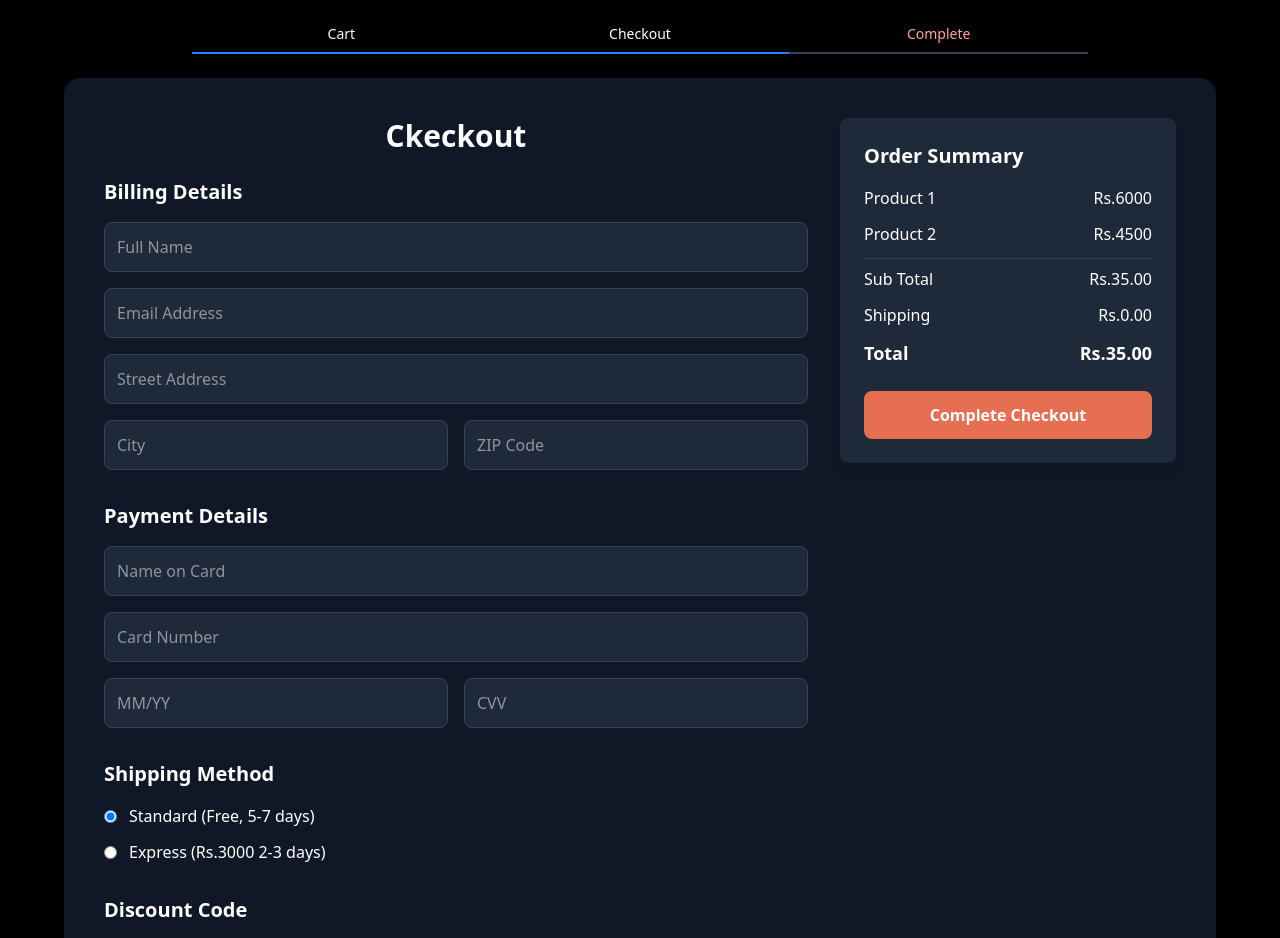
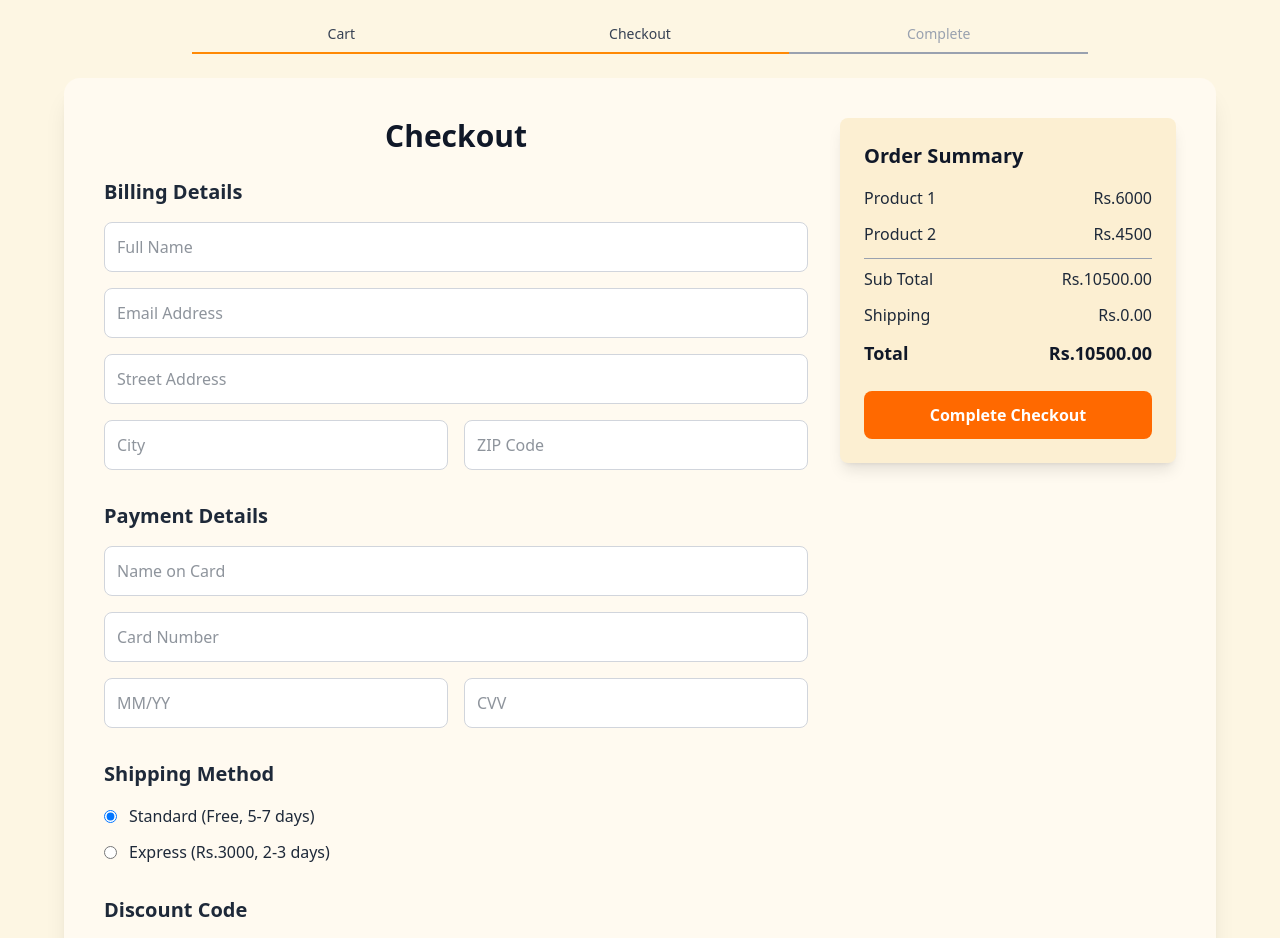
Before and after one commit to Hasinijayathilaka/retailshop2, a React (Vite) app in the folder my-project/: page /checkout in a window 1280 px wide. Shown: the top 938 px of the page. Built offline with nearby package versions, Linux system fonts and the light colour scheme.

Commit message:
changed the colour theme for AdminPanel & Checkout pages.

```diff
--- a/my-project/src/Pages/Checkout.jsx
+++ b/my-project/src/Pages/Checkout.jsx
@@ -1,4 +1,4 @@
-import React, {useState} from "react";
+import React, { useState } from "react";
 
 export default function Checkout() {
   const [formData, setFormData] = useState({
@@ -6,9 +6,9 @@ export default function Checkout() {
     email: "",
     address: "",
     city: "",
-        zip :"",
-        CardName: "",
-        CardNumber: "",
+    zip: "",
+    cardName: "",
+    cardNumber: "",
     expiry: "",
     cvv: "",
     shipping: "standard",
@@ -18,7 +18,7 @@ export default function Checkout() {
   const [discountApplied, setDiscountApplied] = useState(false);
 
   const handleChange = (e) => {
-        setFormData({ ...formData, [e.target.name]: e.target.value});
+    setFormData({ ...formData, [e.target.name]: e.target.value });
   };
 
   const handleDiscount = () => {
@@ -35,31 +35,41 @@ export default function Checkout() {
     alert("Checkout completed (Demo Only)");
   };
 
-    const subtotal = 35.0;
-    const discount = discountApplied ? subtotal  * 0.1 : 0;
-    const shipping = formData.shipping === "express" ? 10 : 0;
+  const subtotal = 10500; // Product 1 + 2
+  const discount = discountApplied ? subtotal * 0.1 : 0;
+  const shipping = formData.shipping === "express" ? 3000 : 0;
   const total = subtotal - discount + shipping;
 
   return (
-        <div className="min-h-screen bg-black flex flex-col items-center justify-center px-4 py-6">
+    <div className="min-h-screen bg-[#fdf6e3] flex flex-col items-center justify-center px-4 py-6">
       {/* PROGRESS INDICATOR */}
       <div className="w-full max-w-4xl mb-6">
-                <div className="flex items-center justify-between text-white text-sm">
-                    <span className= "flex-1 text-center border-b-2 border-blue-500 pb-2">Cart</span>
-                     <span className= "flex-1 text-center border-b-2 border-blue-500 pb-2">Checkout</span>
-                      <span className= "flex-1 text-center text-red-300 border-b-2 border-gray-700 pb-2">Complete</span>
+        <div className="flex items-center justify-between text-gray-700 text-sm">
+          <span className="flex-1 text-center border-b-2 border-orange-400 pb-2">
+            Cart
+          </span>
+          <span className="flex-1 text-center border-b-2 border-orange-400 pb-2">
+            Checkout
+          </span>
+          <span className="flex-1 text-center border-b-2 border-gray-400 pb-2 text-gray-400">
+            Complete
+          </span>
         </div>
       </div>
 
-            <div className="w-full max-w-6xl bg-gray-900 rounded-2xl shadow-xl p-6 md:p-10 text-white grid grid-cols-1 md:grid-cols-3 gap-8">
+      <div className="w-full max-w-6xl bg-[#fffaf0] rounded-2xl shadow-xl p-6 md:p-10 text-gray-800 grid grid-cols-1 md:grid-cols-3 gap-8">
         {/* MAIN FORM */}
         <div className="md:col-span-2">
-                    <h1 className="text-3xl font-bold mb-6 text-center">Ckeckout</h1>
+          <h1 className="text-3xl font-bold mb-6 text-center text-gray-900">
+            Checkout
+          </h1>
 
           <form onSubmit={handleSubmit} className="space-y-8">
             {/* BILLING DETAILS */}
             <div>
-                            <h2 className="text-xl font-semibold mb-4">Billing Details</h2>
+              <h2 className="text-xl font-semibold mb-4 text-gray-800">
+                Billing Details
+              </h2>
               <div className="space-y-4">
                 <input
                   type="text"
@@ -68,7 +78,8 @@ export default function Checkout() {
                   value={formData.name}
                   onChange={handleChange}
                   required
-                                    className="w-full p-3 border border-gray-700 bg-gray-800 rounded-lg focus:ring-2 focus:ring-blue-500"/>
+                  className="w-full p-3 border border-gray-300 bg-white rounded-lg focus:ring-2 focus:ring-orange-400"
+                />
 
                 <input
                   type="text"
@@ -77,7 +88,8 @@ export default function Checkout() {
                   value={formData.email}
                   onChange={handleChange}
                   required
-                                    className="w-full p-3 border border-gray-700 bg-gray-800 rounded-lg focus:ring-2 focus:ring-blue-500"/>
+                  className="w-full p-3 border border-gray-300 bg-white rounded-lg focus:ring-2 focus:ring-orange-400"
+                />
 
                 <input
                   type="text"
@@ -86,7 +98,8 @@ export default function Checkout() {
                   value={formData.address}
                   onChange={handleChange}
                   required
-                                     className="w-full p-3 border border-gray-700 bg-gray-800 rounded-lg focus:ring-2 focus:ring-blue-500"/>
+                  className="w-full p-3 border border-gray-300 bg-white rounded-lg focus:ring-2 focus:ring-orange-400"
+                />
 
                 <div className="grid grid-cols-2 gap-4">
                   <input
@@ -96,7 +109,8 @@ export default function Checkout() {
                     value={formData.city}
                     onChange={handleChange}
                     required
-                                         className="w-full p-3 border border-gray-700 bg-gray-800 rounded-lg focus:ring-2 focus:ring-blue-500"/>
+                    className="w-full p-3 border border-gray-300 bg-white rounded-lg focus:ring-2 focus:ring-orange-400"
+                  />
 
                   <input
                     type="text"
@@ -105,14 +119,17 @@ export default function Checkout() {
                     value={formData.zip}
                     onChange={handleChange}
                     required
-                                     className="w-full p-3 border border-gray-700 bg-gray-800 rounded-lg focus:ring-2 focus:ring-blue-500"/>
+                    className="w-full p-3 border border-gray-300 bg-white rounded-lg focus:ring-2 focus:ring-orange-400"
+                  />
                 </div>
               </div>
             </div>
 
             {/* PAYMENT DETAILS */}
             <div>
-                            <h2 className="text-xl font-semibold mb-4">Payment Details</h2>
+              <h2 className="text-xl font-semibold mb-4 text-gray-800">
+                Payment Details
+              </h2>
               <div className="space-y-4">
                 <input
                   type="text"
@@ -121,7 +138,8 @@ export default function Checkout() {
                   value={formData.cardName}
                   onChange={handleChange}
                   required
-                                     className="w-full p-3 border border-gray-700 bg-gray-800 rounded-lg focus:ring-2 focus:ring-blue-500"/>
+                  className="w-full p-3 border border-gray-300 bg-white rounded-lg focus:ring-2 focus:ring-orange-400"
+                />
 
                 <input
                   type="text"
@@ -130,8 +148,8 @@ export default function Checkout() {
                   value={formData.cardNumber}
                   onChange={handleChange}
                   required
-                                     className="w-full p-3 border border-gray-700 bg-gray-800 rounded-lg focus:ring-2 focus:ring-blue-500"/>
-
+                  className="w-full p-3 border border-gray-300 bg-white rounded-lg focus:ring-2 focus:ring-orange-400"
+                />
 
                 <div className="grid grid-cols-2 gap-4">
                   <input
@@ -141,8 +159,8 @@ export default function Checkout() {
                     value={formData.expiry}
                     onChange={handleChange}
                     required
-                                         className="w-full p-3 border border-gray-700 bg-gray-800 rounded-lg focus:ring-2 focus:ring-blue-500"/>
-
+                    className="w-full p-3 border border-gray-300 bg-white rounded-lg focus:ring-2 focus:ring-orange-400"
+                  />
 
                   <input
                     type="text"
@@ -151,14 +169,17 @@ export default function Checkout() {
                     value={formData.cvv}
                     onChange={handleChange}
                     required
-                                         className="w-full p-3 border border-gray-700 bg-gray-800 rounded-lg focus:ring-2 focus:ring-blue-500"/>
+                    className="w-full p-3 border border-gray-300 bg-white rounded-lg focus:ring-2 focus:ring-orange-400"
+                  />
                 </div>
               </div>
             </div>
 
             {/* SHIPPING METHOD */}
             <div>
-                            <h2 className="text-xl font-semibold mb-4">Shipping Method</h2>
+              <h2 className="text-xl font-semibold mb-4 text-gray-800">
+                Shipping Method
+              </h2>
               <div className="space-y-3">
                 <label className="flex items-center gap-3">
                   <input
@@ -167,7 +188,8 @@ export default function Checkout() {
                     value="standard"
                     checked={formData.shipping === "standard"}
                     onChange={handleChange}
-                                        className="text-blue-500 cursor-pointer"/>
+                    className="text-orange-500 cursor-pointer"
+                  />
                   Standard (Free, 5-7 days)
                 </label>
 
@@ -178,15 +200,18 @@ export default function Checkout() {
                     value="express"
                     checked={formData.shipping === "express"}
                     onChange={handleChange}
-                                        className="text-blue-500 cursor-pointer"/>
-                                        Express (Rs.3000 2-3 days)
+                    className="text-orange-500 cursor-pointer"
+                  />
+                  Express (Rs.3000, 2-3 days)
                 </label>
               </div>
             </div>
 
             {/* DISCOUNT CODE */}
             <div>
-                            <h2 className="text-xl font-semibold mb-4">Discount Code</h2>
+              <h2 className="text-xl font-semibold mb-4 text-gray-800">
+                Discount Code
+              </h2>
               <div className="flex gap-3">
                 <input
                   type="text"
@@ -194,12 +219,14 @@ export default function Checkout() {
                   placeholder="Enter Code"
                   value={formData.discount}
                   onChange={handleChange}
-                                     className="w-full p-3 border border-gray-700 bg-gray-800 rounded-lg focus:ring-2 focus:ring-blue-500"/>
+                  className="w-full p-3 border border-gray-300 bg-white rounded-lg focus:ring-2 focus:ring-orange-400"
+                />
 
                 <button
                   type="button"
                   onClick={handleDiscount}
-                            className="bg-[#e76f51] px-4 rounded-lg hover:bg-[#d45d43] transition hover:text-black-300 cursor-pointer">
+                  className="bg-orange-400 px-4 py-2 rounded-lg text-white font-semibold hover:bg-orange-500 transition cursor-pointer"
+                >
                   Apply
                 </button>
               </div>
@@ -208,45 +235,49 @@ export default function Checkout() {
         </div>
 
         {/* ORDER SUMMARY */}
-                <div className="sticky top-6 self-start bg-gray-800 p-6 rounded-lg shadow-lg">
-                    <h2 className="text-xl font-semibold mb-4">Order Summary</h2>
-                    <div className="space-y-3">
-
+        <div className="sticky top-6 self-start bg-[#fcefd2] p-6 rounded-lg shadow-lg">
+          <h2 className="text-xl font-semibold mb-4 text-gray-900">
+            Order Summary
+          </h2>
+          <div className="space-y-3 text-gray-800">
             <div className="flex justify-between items-center">
               <span>Product 1</span>
               <span>Rs.6000</span>
             </div>
 
-                        <div className="flex justify-between itemms-center">
+            <div className="flex justify-between items-center">
               <span>Product 2</span>
               <span>Rs.4500</span>
             </div>
 
-                        <hr className="border-gray-700 my-2"/>
+            <hr className="border-gray-400 my-2" />
             <div className="flex justify-between">
               <span>Sub Total</span>
               <span>Rs.{subtotal.toFixed(2)}</span>
             </div>
 
             {discountApplied && (
-              <div className="flex justify-between text-green-400">
+              <div className="flex justify-between text-green-600">
                 <span>Discount</span>
                 <span>- Rs.{discount.toFixed(2)}</span>
               </div>
             )}
+
             <div className="flex justify-between">
               <span>Shipping</span>
               <span>Rs.{shipping.toFixed(2)}</span>
             </div>
-            <div className="flex justify-between font-bold text-lg">
+
+            <div className="flex justify-between font-bold text-lg text-gray-900">
               <span>Total</span>
               <span>Rs.{total.toFixed(2)}</span>
             </div>
           </div>
+
           <button
             type="submit"
             onClick={handleSubmit}
-            className="mt-6 w-full bg-[#e76f51] text-white py-3 rounded-lg font-semibold hover:bg-[#d45d43] transition hover:text-black-300 cursor-pointer"
+            className="mt-6 w-full bg-orange-500 text-white py-3 rounded-lg font-semibold hover:bg-orange-600 transition cursor-pointer"
           >
             Complete Checkout
           </button>
```
Also changed, not shown: my-project/src/Pages/AdminDashboard.jsx (+27 -31 lines). Lines whose indentation alone changed are shown as unchanged.
